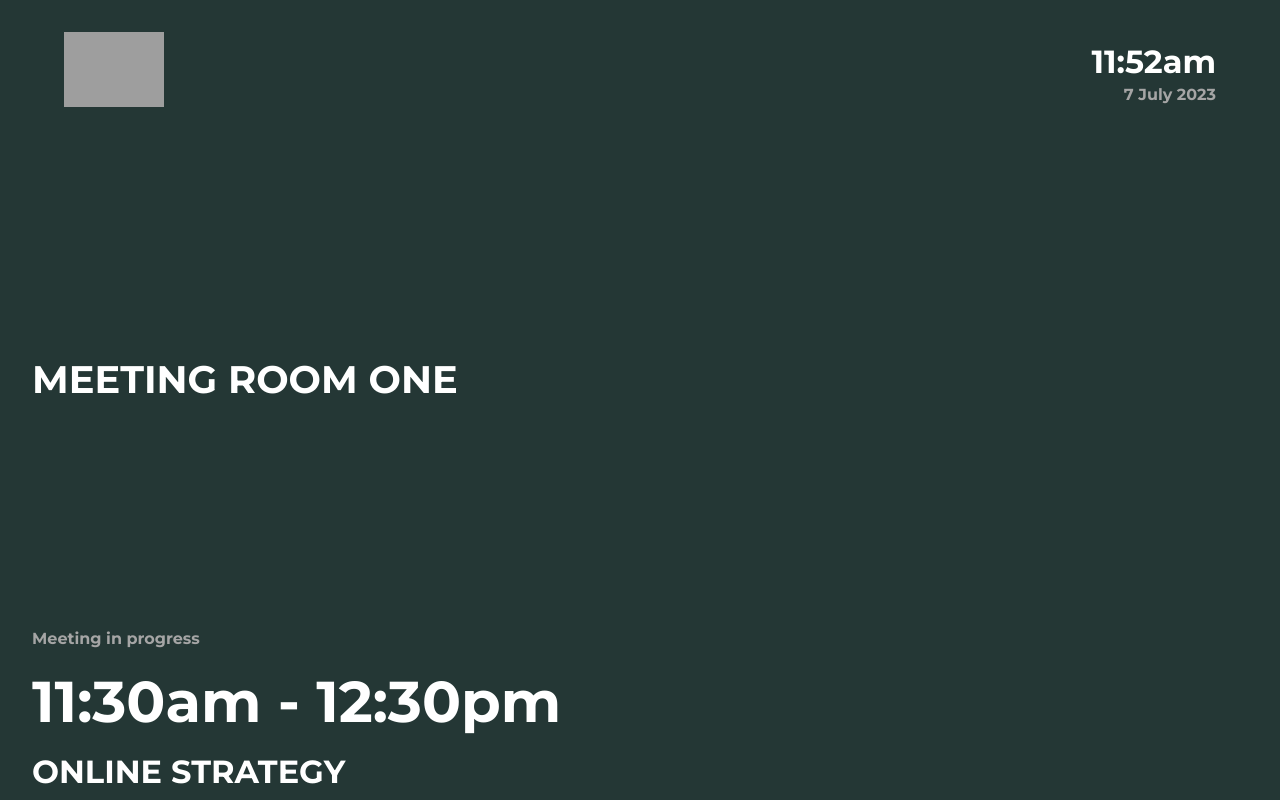
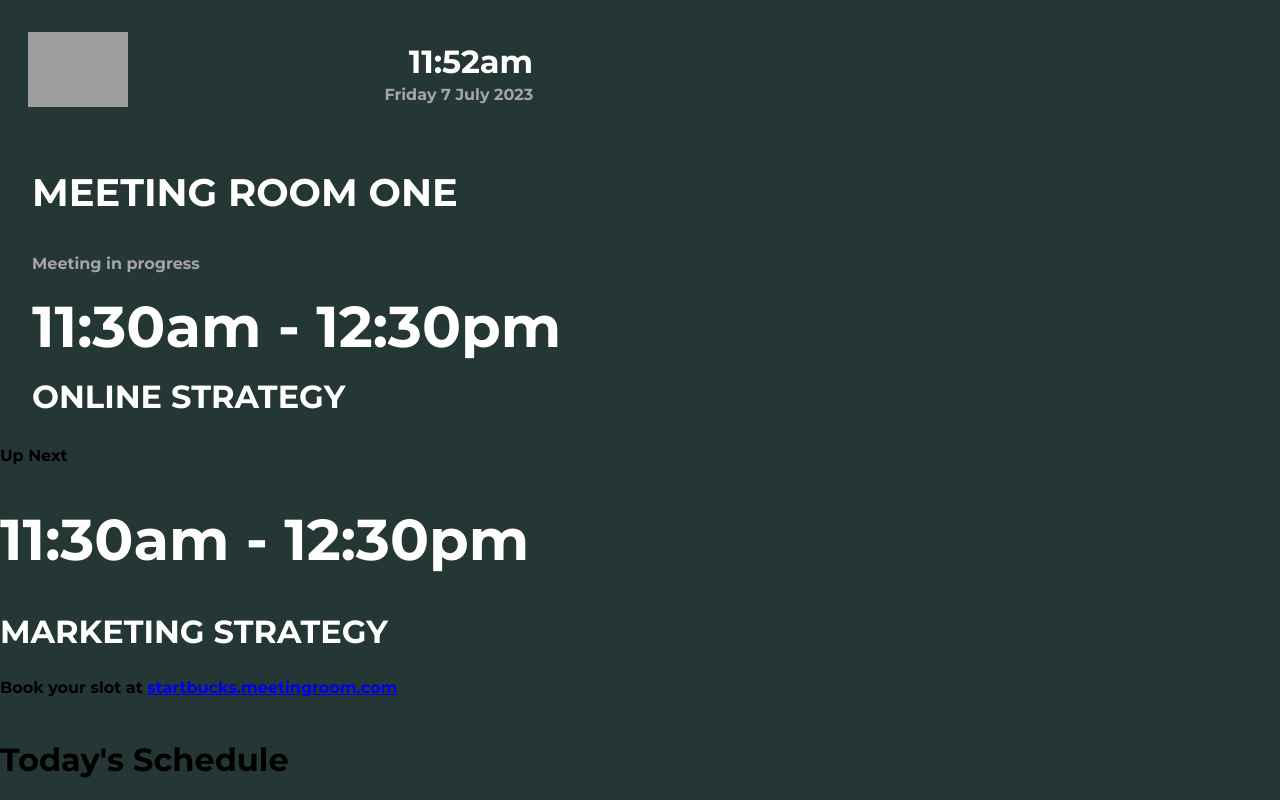
Before and after one commit to itzcodex24/evexi-webapp, a React (Create React App) app: page / in a window 1280 px wide. Built offline with nearby package versions, Linux system fonts and the light colour scheme; grey boxes are pictures that could not be loaded.

Commit message:
Updated main index page to add content for the left hand side of the design.

```diff
--- a/src/App.tsx
+++ b/src/App.tsx
@@ -4,6 +4,7 @@ import "./fonts/montserrat/Montserrat-Bold.ttf";
 function App() {
   return (
     <div className="container">
+      <div className="left-container">
         <div className="navbar-container">
           <div className="navbar">
             <div className="image-container">
@@ -16,7 +17,7 @@ function App() {
               <h1 className="time-header">11:52am</h1>
               <span className="time-desc">
                 {new Intl.DateTimeFormat("en-GB", {
-                dateStyle: "long",
+                  dateStyle: "full",
                 }).format(new Date(Date.now()))}
               </span>
             </div>
@@ -30,6 +31,27 @@ function App() {
           <h1 className="progress_time-text">11:30am - 12:30pm</h1>
           <h2 className="progress-title">Online Strategy</h2>
         </div>
+        <div className="upcoming-container">
+          <div className="upcoming">
+            <div className="upcoming-content">
+              <h4>Up Next</h4>
+              <h1 className="progress_time-text">11:30am - 12:30pm</h1>
+              <h2 className="progress-title">Marketing Strategy</h2>
+            </div>
+          </div>
+        </div>
+        <div className="booking-container">
+          <div className="booking-content">
+            <span className="booking-subtitle">Book your slot at </span>
+            <span>
+              <a href="#"> startbucks.meetingroom.com</a>
+            </span>
+          </div>
+        </div>
+      </div>
+      <div className="right-container">
+        <h1 className="right_container-header">Today's Schedule</h1>
+      </div>
     </div>
   );
 }
```
Lines whose indentation alone changed are shown as unchanged.
